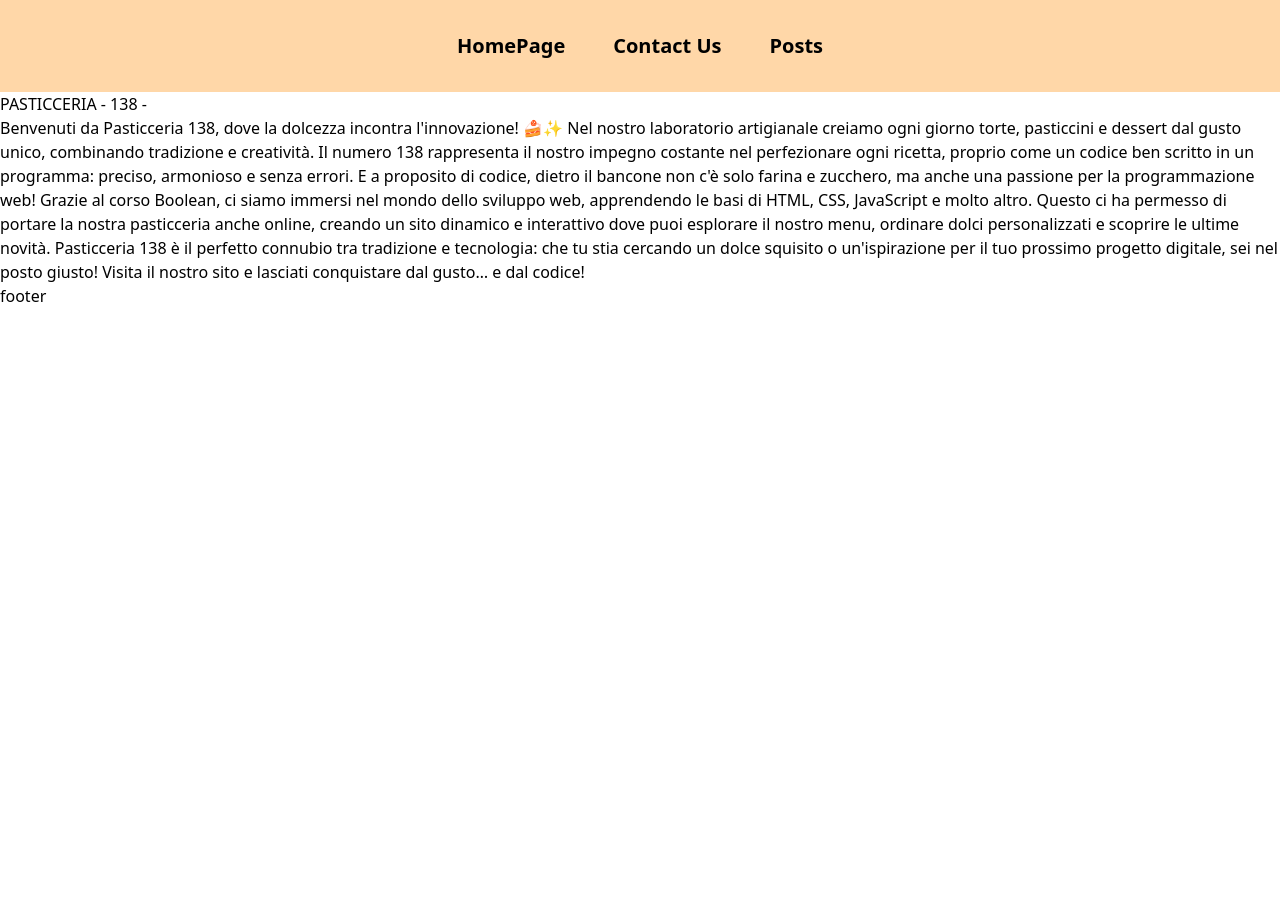
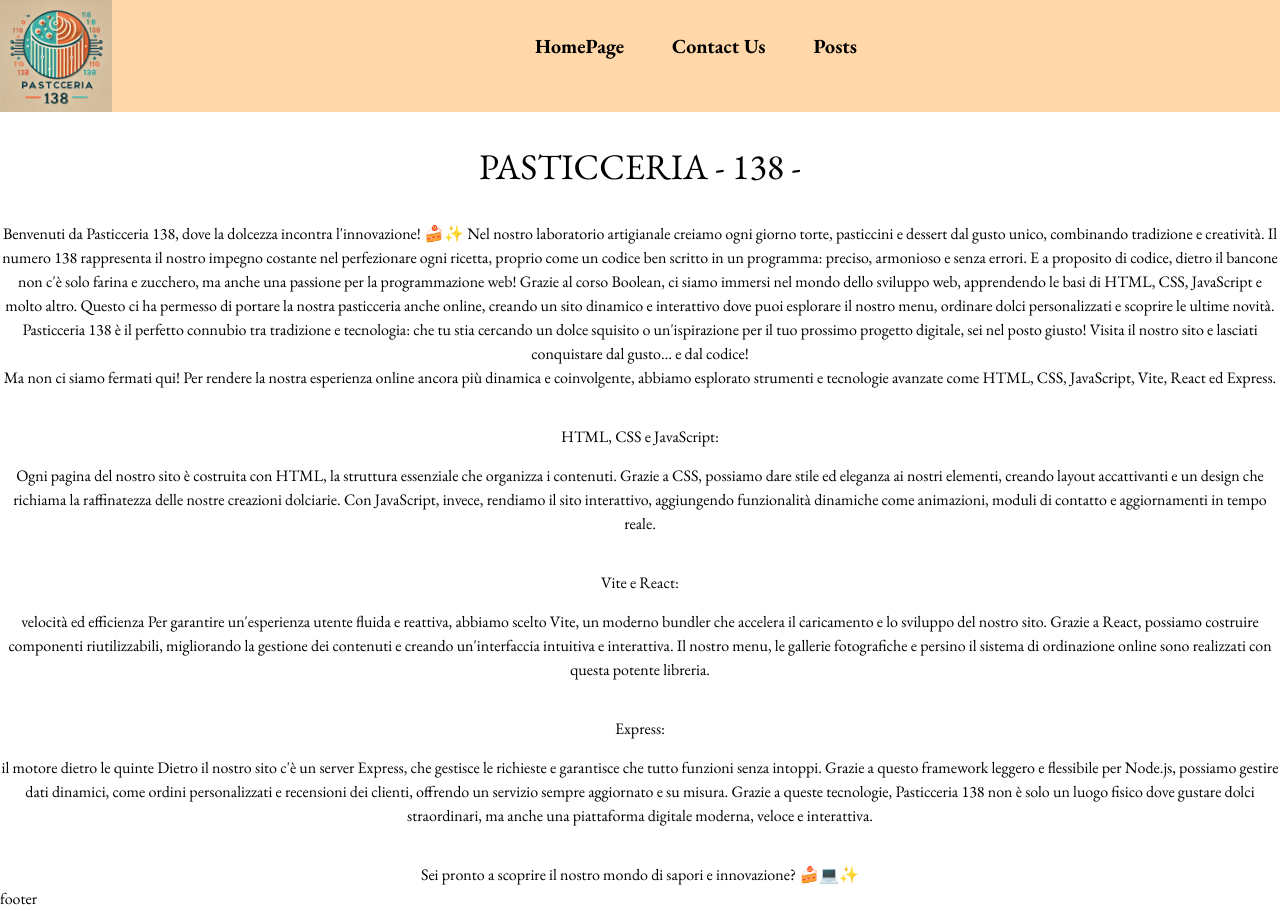
Before and after one commit to Alessandro-Frisone/react-router, a React (Vite) app: page / in a window 1280 px wide. Before the commit the page ends 800 px from the top, so only its background shows below. Built offline with nearby package versions, Linux system fonts and the light colour scheme.

Commit message:
feat: add style to homepage and header fix (quasi)

```diff
--- a/index.html
+++ b/index.html
@@ -2,6 +2,11 @@
 <html lang="en">
   <head>
     <meta charset="UTF-8" />
+    <!-- GOOGLE FONT -->
+    <link rel="preconnect" href="https://fonts.googleapis.com">
+    <link rel="preconnect" href="https://fonts.gstatic.com" crossorigin>
+    <link href="https://fonts.googleapis.com/css2?family=EB+Garamond:ital,wght@0,400..800;1,400..800&display=swap" rel="stylesheet">
+     <!-- /GOOGLE FONT -->
     <link rel="icon" type="image/webp" href="/logo_title_138.webp">
     <meta name="viewport" content="width=device-width, initial-scale=1.0" />
     <title>REACT ROUTER BLOG</title>
--- a/src/assets/components/MainNav.jsx
+++ b/src/assets/components/MainNav.jsx
@@ -3,7 +3,8 @@ import { NavLink } from "react-router-dom";
 
 export default function MainNav() {
   return (
-    <nav>
+      <nav className="flex justify-center align-center">
+        <img className="w-28 h-28" src="./public/img/Logo_138.webp" alt="" />
         <ul className="flex justify-center gap-12 font-bold text-xl p-8 w-full">
           <li>
             <NavLink to="/">HomePage</NavLink>
--- a/src/assets/components/pages/Homepage.jsx
+++ b/src/assets/components/pages/Homepage.jsx
@@ -2,26 +2,71 @@ export default function Homepage() {
   return (
     <>
       <div>
-        <h1 className="">PASTICCERIA - 138 -</h1>
-        <p>
-          Benvenuti da Pasticceria 138, dove la dolcezza incontra l'innovazione!
-          🍰✨ Nel nostro laboratorio artigianale creiamo ogni giorno torte,
-          pasticcini e dessert dal gusto unico, combinando tradizione e
-          creatività. Il numero 138 rappresenta il nostro impegno costante nel
-          perfezionare ogni ricetta, proprio come un codice ben scritto in un
-          programma: preciso, armonioso e senza errori. E a proposito di codice,
-          dietro il bancone non c'è solo farina e zucchero, ma anche una
-          passione per la programmazione web! Grazie al corso Boolean, ci siamo
-          immersi nel mondo dello sviluppo web, apprendendo le basi di HTML,
-          CSS, JavaScript e molto altro. Questo ci ha permesso di portare la
-          nostra pasticceria anche online, creando un sito dinamico e
-          interattivo dove puoi esplorare il nostro menu, ordinare dolci
-          personalizzati e scoprire le ultime novità. Pasticceria 138 è il
-          perfetto connubio tra tradizione e tecnologia: che tu stia cercando un
-          dolce squisito o un'ispirazione per il tuo prossimo progetto digitale,
-          sei nel posto giusto! Visita il nostro sito e lasciati conquistare dal
-          gusto… e dal codice!
-        </p>
+        <h1 className="text-center text-4xl mt-[35px]">PASTICCERIA - 138 -</h1>
+        <div className="container mx-auto">
+          <p className="text-center mt-[35px]">
+            Benvenuti da Pasticceria 138, dove la dolcezza incontra
+            l'innovazione! 🍰✨ Nel nostro laboratorio artigianale creiamo ogni
+            giorno torte, pasticcini e dessert dal gusto unico, combinando
+            tradizione e creatività. Il numero 138 rappresenta il nostro impegno
+            costante nel perfezionare ogni ricetta, proprio come un codice ben
+            scritto in un programma: preciso, armonioso e senza errori. E a
+            proposito di codice, dietro il bancone non c'è solo farina e
+            zucchero, ma anche una passione per la programmazione web! Grazie al
+            corso Boolean, ci siamo immersi nel mondo dello sviluppo web,
+            apprendendo le basi di HTML, CSS, JavaScript e molto altro. Questo
+            ci ha permesso di portare la nostra pasticceria anche online,
+            creando un sito dinamico e interattivo dove puoi esplorare il nostro
+            menu, ordinare dolci personalizzati e scoprire le ultime novità.
+            Pasticceria 138 è il perfetto connubio tra tradizione e tecnologia:
+            che tu stia cercando un dolce squisito o un'ispirazione per il tuo
+            prossimo progetto digitale, sei nel posto giusto! Visita il nostro
+            sito e lasciati conquistare dal gusto… e dal codice!
+          </p>
+          <div className="container">
+            <p className="text-center">
+              Ma non ci siamo fermati qui! Per rendere la nostra esperienza
+              online ancora più dinamica e coinvolgente, abbiamo esplorato
+              strumenti e tecnologie avanzate come HTML, CSS, JavaScript, Vite,
+              React ed Express.
+            </p>
+            <h3 className="text-center mt-[35px]">HTML, CSS e JavaScript:</h3>
+            <p className="text-center mt-[15px]">
+              Ogni pagina del nostro sito è costruita con HTML, la struttura
+              essenziale che organizza i contenuti. Grazie a CSS, possiamo dare
+              stile ed eleganza ai nostri elementi, creando layout accattivanti
+              e un design che richiama la raffinatezza delle nostre creazioni
+              dolciarie. Con JavaScript, invece, rendiamo il sito interattivo,
+              aggiungendo funzionalità dinamiche come animazioni, moduli di
+              contatto e aggiornamenti in tempo reale.
+            </p>
+            <h3 className="text-center mt-[35px]">Vite e React:</h3>
+            <p className="text-center mt-[15px]">
+              velocità ed efficienza Per garantire un'esperienza utente fluida e
+              reattiva, abbiamo scelto Vite, un moderno bundler che accelera il
+              caricamento e lo sviluppo del nostro sito. Grazie a React,
+              possiamo costruire componenti riutilizzabili, migliorando la
+              gestione dei contenuti e creando un'interfaccia intuitiva e
+              interattiva. Il nostro menu, le gallerie fotografiche e persino il
+              sistema di ordinazione online sono realizzati con questa potente
+              libreria.
+            </p>
+            <h3 className="text-center mt-[35px]">Express:</h3>
+            <p className="text-center mt-[15px]">
+              il motore dietro le quinte Dietro il nostro sito c'è un server
+              Express, che gestisce le richieste e garantisce che tutto funzioni
+              senza intoppi. Grazie a questo framework leggero e flessibile per
+              Node.js, possiamo gestire dati dinamici, come ordini
+              personalizzati e recensioni dei clienti, offrendo un servizio
+              sempre aggiornato e su misura. Grazie a queste tecnologie,
+              Pasticceria 138 non è solo un luogo fisico dove gustare dolci
+              straordinari, ma anche una piattaforma digitale moderna, veloce e
+              interattiva.
+            </p>
+            <p className="text-center mt-[35px]">Sei pronto a scoprire il nostro mondo di sapori e
+            innovazione? 🍰💻✨</p>
+          </div>
+        </div>
       </div>
     </>
   );
--- a/src/index.css
+++ b/src/index.css
@@ -1 +1,5 @@
 @import "tailwindcss";
+
+*{
+    font-family: "EB Garamond", serif;
+}
```
Lines whose indentation alone changed are shown as unchanged.
